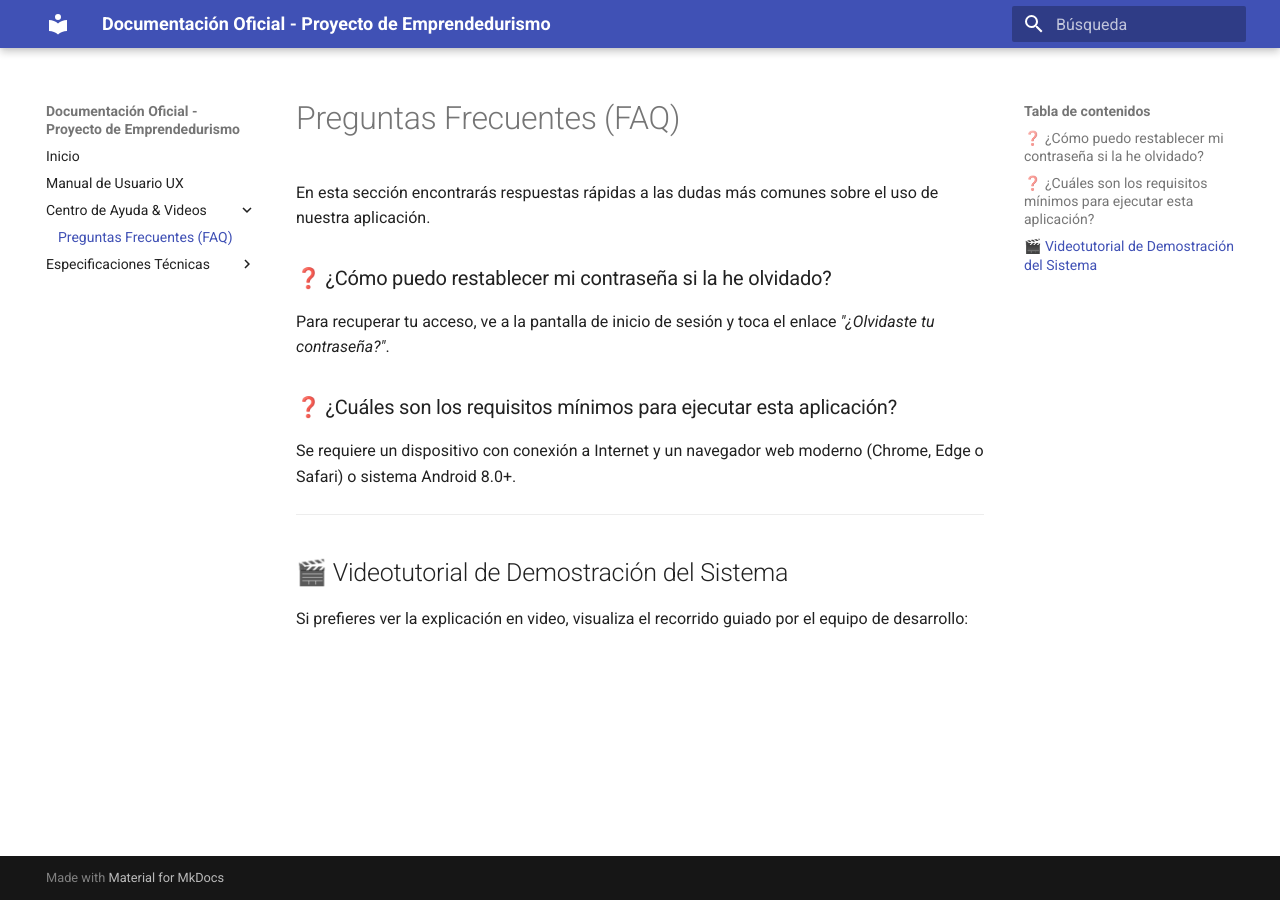
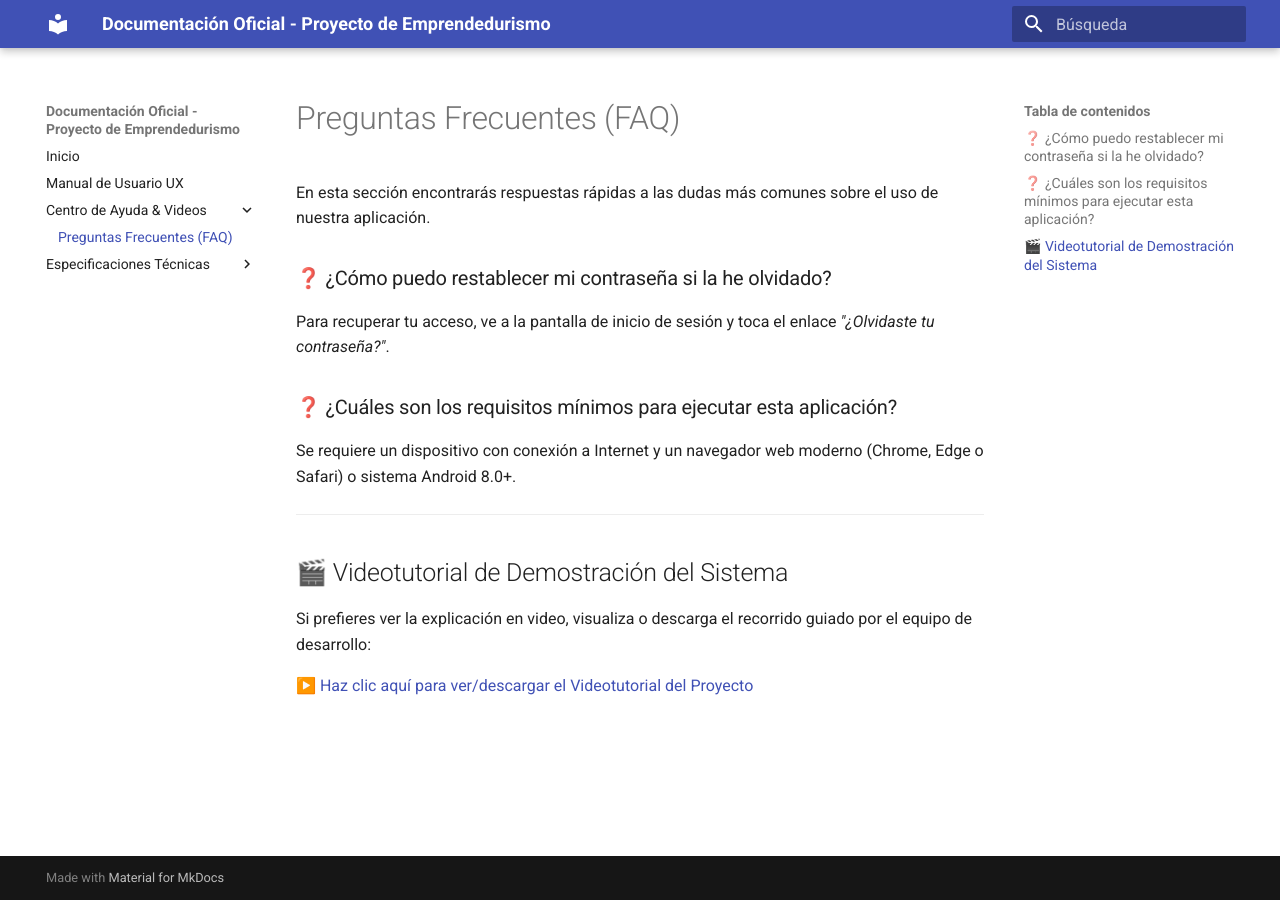
Before and after one commit to AlexanderEspinoza2008/Docu_AppMovil_Modulo35, an MkDocs documentation site: the page built from docs/faq.md, in a window 1280 px wide. Built offline with MkDocs 1.6.1 and Material for MkDocs 9.7.7, drawn with Linux system fonts in a browser that asks for light colours; part of the change alters nothing that is shown.

Commit message:
fix: sintaxis limpia para enlace de video en faq.md

```diff
--- a/docs/faq.md
+++ b/docs/faq.md
@@ -12,11 +12,6 @@ Se requiere un dispositivo con conexión a Internet y un navegador web moderno (
 
 ## 🎬 Videotutorial de Demostración del Sistema
 
-Si prefieres ver la explicación en video, visualiza el recorrido guiado por el equipo de desarrollo:
-
-<video ## 🎬 Videotutorial de Demostración del Sistema
-
 Si prefieres ver la explicación en video, visualiza o descarga el recorrido guiado por el equipo de desarrollo:
 
 [▶️ Haz clic aquí para ver/descargar el Videotutorial del Proyecto](videotutorial_proyecto.mp4)
-</video>
```
